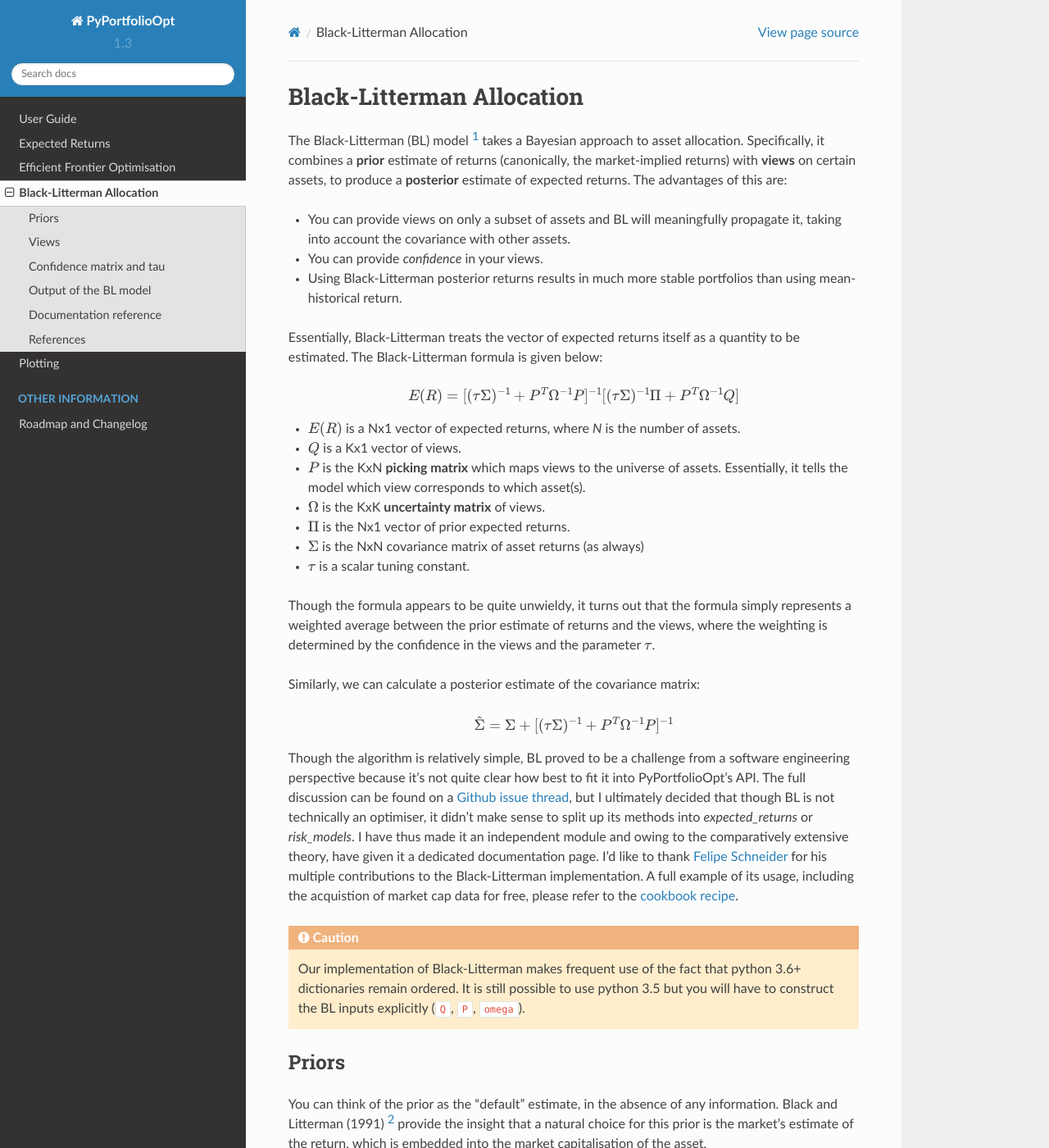
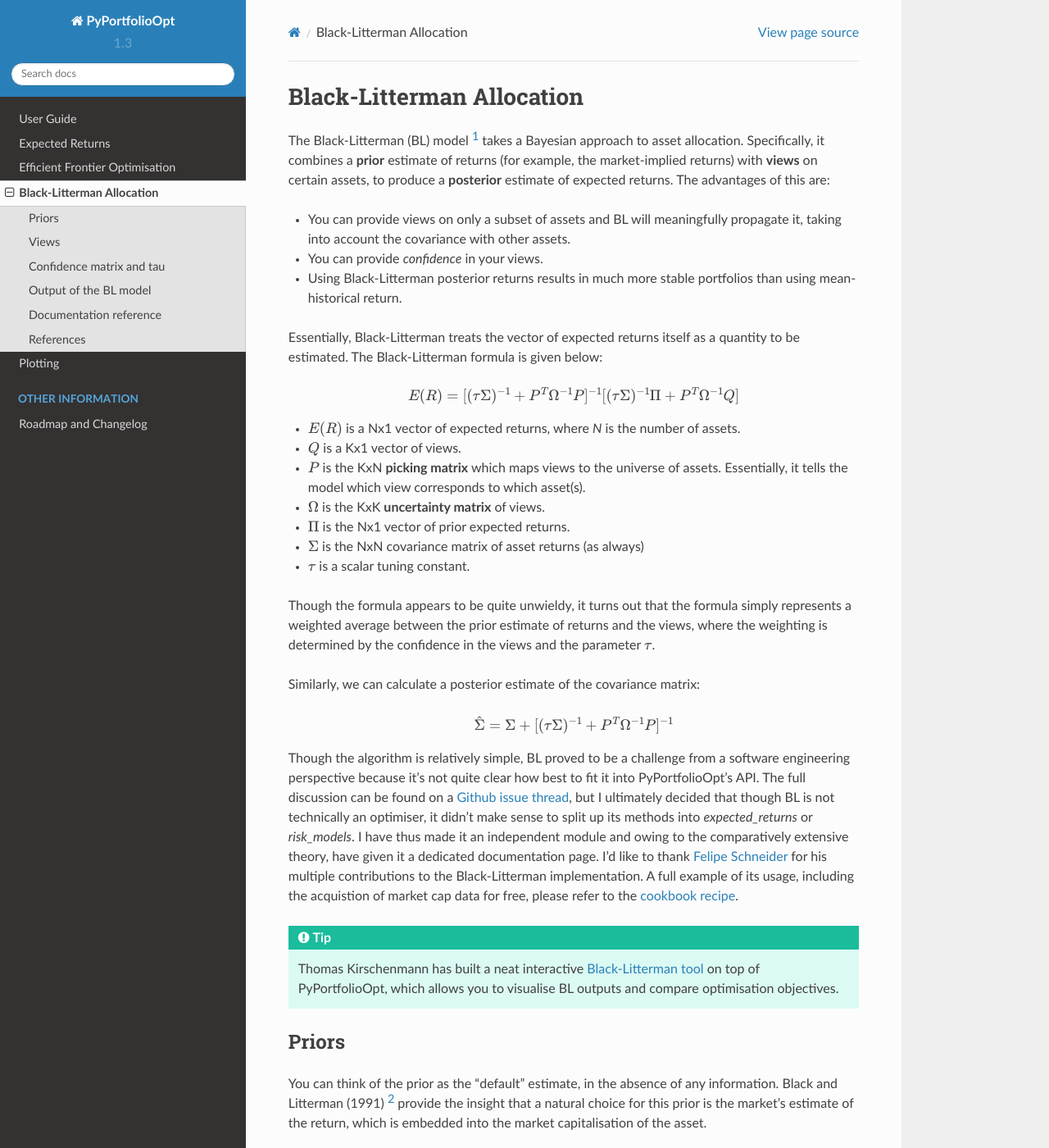
Before and after one commit to robertmartin8/PyPortfolioOpt, a Sphinx documentation site: the page built from docs/BlackLitterman.rst, in a window 1280 px wide and 1400 px high. Shown: the whole window at 82% size. Built offline with Sphinx 7.4.7 and the Read the Docs theme 2.0.0, drawn with Linux system fonts in a browser that asks for light colours; pages that are not in the unit, such as notebooks, are missing from menus.

Commit message:
misc touchups

```diff
--- a/docs/BlackLitterman.rst
+++ b/docs/BlackLitterman.rst
@@ -5,7 +5,7 @@ Black-Litterman Allocation
 ##########################
 
 The Black-Litterman (BL) model [1]_ takes a Bayesian approach to asset allocation.
-Specifically, it combines a **prior** estimate of returns (canonically, the market-implied
+Specifically, it combines a **prior** estimate of returns (for example, the market-implied
 returns) with **views** on certain assets, to produce a **posterior** estimate of expected
 returns. The advantages of this are:
 
@@ -52,11 +52,10 @@ I'd like to thank  `Felipe Schneider <https://github.com/schneiderfelipe>`_ for
 contributions to the Black-Litterman implementation. A full example of its usage, including the acquistion
 of market cap data for free, please refer to the `cookbook recipe <https://github.com/robertmartin8/PyPortfolioOpt/blob/master/cookbook/4-Black-Litterman-Allocation.ipynb>`_.
 
-.. caution::
+.. tip::
 
-    Our implementation of Black-Litterman makes frequent use of the fact that python 3.6+ dictionaries
-    remain ordered. It is still possible to use python 3.5 but you will have to construct the BL inputs
-    explicitly (``Q``, ``P``, ``omega``).
+    Thomas Kirschenmann has built a neat interactive `Black-Litterman tool <https://github.com/thk3421-models/cardiel>`_
+    on top of PyPortfolioOpt, which allows you to visualise BL outputs and compare optimisation objectives.
 
 Priors
 ======
```
Also changed, not shown: docs/index.rst (+27 -23 lines), 4 other files.
